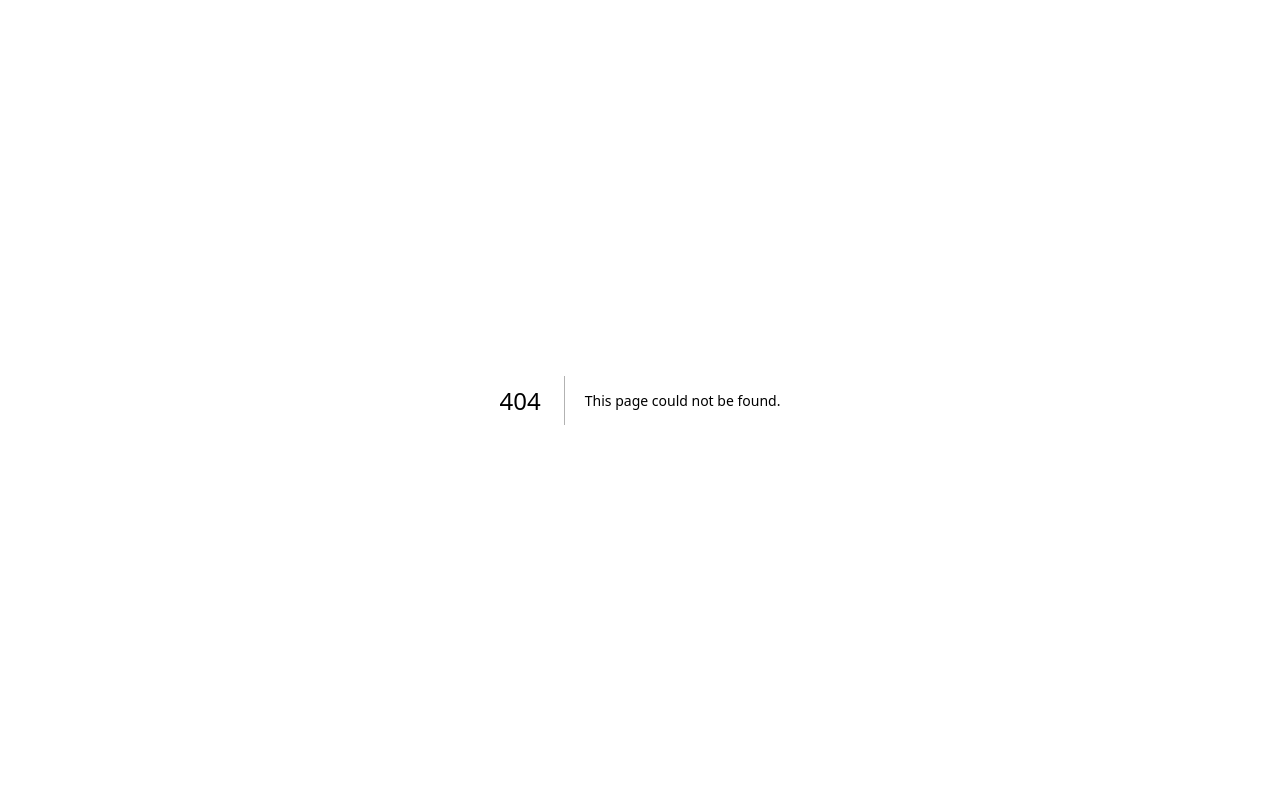
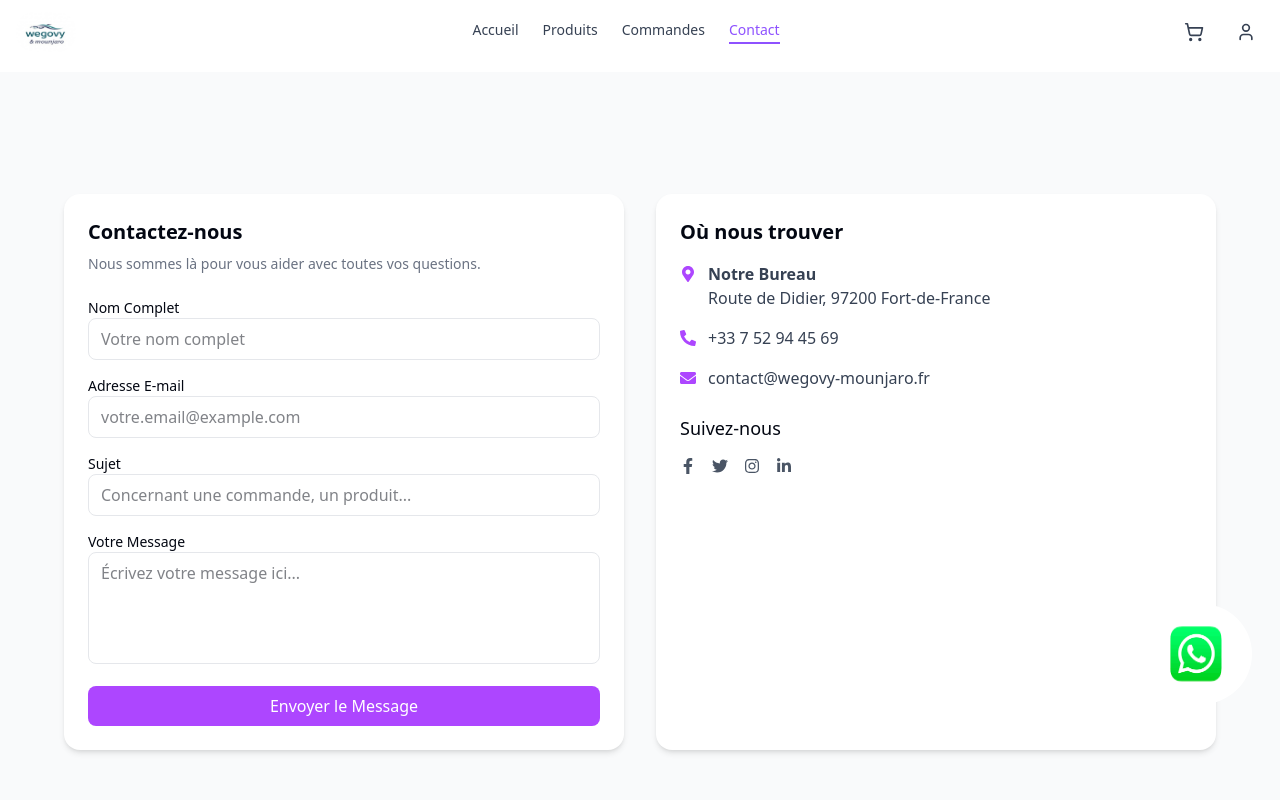
Before and after one commit to nonamebloc8/NextForm, a Next.js app in the folder front-end/: page /contact in a window 1280 px wide. Before the commit this address had no page. Shown: the top 800 px of the page. Built offline with nearby package versions, Linux system fonts and the light colour scheme.

Commit message:
fix burg

```diff
--- a/front-end/src/app/component/ContactForm.tsx
+++ b/front-end/src/app/component/ContactForm.tsx
@@ -9,7 +9,9 @@
     message: "",
   });
 
-  const handleChange = (e: React.ChangeEvent<HTMLInputElement | HTMLTextAreaElement>) => {
+  const handleChange = (
+    e: React.ChangeEvent<HTMLInputElement | HTMLTextAreaElement>
+  ) => {
     setFormData({
       ...formData,
       [e.target.name]: e.target.value,
@@ -18,8 +20,17 @@
 
   const handleSubmit = (e: React.FormEvent) => {
     e.preventDefault();
-    console.log("Données envoyées :", formData);
-    alert("Message envoyé !");
+
+    // 👉 Ici tu pourras plus tard appeler ton API
+    // await fetch("/api/contact", { method: "POST", body: ... })
+
+    // 👉 Reset des champs
+    setFormData({
+      name: "",
+      email: "",
+      subject: "",
+      message: "",
+    });
   };
 
   return (
@@ -28,6 +39,7 @@
       <p className="text-gray-500 mb-6 text-sm">
         Nous sommes là pour vous aider avec toutes vos questions.
       </p>
+
       <form onSubmit={handleSubmit} className="space-y-4">
         <div>
           <label className="block text-sm font-medium">Nom Complet</label>
--- a/front-end/src/app/component/NavBar.tsx
+++ b/front-end/src/app/component/NavBar.tsx
@@ -12,10 +12,10 @@
 };
 
 const navItems: NavItem[] = [
-  { name: 'Accueil', href: '/dashboard' },
-  { name: 'Produits', href: '/dashboard/produits' },
-  { name: 'Commandes', href: '/dashboard/commandes' },
-  { name: 'Contact', href: '/dashboard/contact' },
+  { name: 'Accueil', href: '/' },
+  { name: 'Produits', href: '/produits' },
+  { name: 'Commandes', href: '/commandes' },
+  { name: 'Contact', href: '/contact' },
 ];
 
 export default function Navbar() {
@@ -32,7 +32,7 @@
         <div className="mx-auto flex max-w-7xl items-center justify-between px-4 py-3">
           {/* Logo */}
           <div className="flex items-center">
-            <Link href="/dashboard">
+            <Link href="/">
               <img src="/Selection.jpeg" className="w-15 h-10 rounded-full" alt="logo" />
             </Link>
           </div>
@@ -59,7 +59,7 @@
           <div className="flex items-center gap-4">
             {/* Panier */}
             <Link
-              href="/dashboard/commandes"
+              href="/commandes"
               className="group rounded-full p-2 hover:bg-gray-100 transition-colors relative"
             >
               <ShoppingCart className="h-5 w-5 text-gray-700 group-hover:text-violet-500 transition-colors" />
--- a/front-end/src/app/dashboard/contact/page.tsx
+++ b/front-end/src/app/contact/page.tsx
@@ -1,6 +1,7 @@
 import WhatsAppButton from "@/app/component/WhatsAppButton";
-import ContactForm from "../../component/ContactForm";
-import ContactInfo from "../../component/ContactInfo";
+import ContactForm from "../component/ContactForm";
+import ContactInfo from "../component/ContactInfo";
+
 
 
 export default function ContactPage() {
--- a/front-end/src/app/dashboard/layout.tsx
+++ /dev/null
@@ -1,26 +0,0 @@
-"use client";
-
-import Footer from "../component/Footer";
-import Navbar from "../component/NavBar";
-import ProtectedRoute from "../component/ProtectedRoute";
-import ProtectedLayout from "../component/ProtectedRoute";
-import LoadingProvider from "../component/skeleton";
-import { CartProvider } from "../context/CartContext";
-
-
-
-export default function DashboardLayout({ children }: { children: React.ReactNode }) {
-  return (
-    <ProtectedRoute>
-      <ProtectedLayout>
-        <LoadingProvider>
-          <CartProvider>
-            <Navbar />
-            <main>{children}</main>
-            <Footer />
-          </CartProvider>
-        </LoadingProvider>
-      </ProtectedLayout>
-    </ProtectedRoute>
-  );
-}
--- a/front-end/src/app/dashboard/page.tsx
+++ /dev/null
@@ -1,16 +0,0 @@
-import Faq from "../component/Faq";
-import HeroSectionAnimated from "../component/HeroSection";
-import ProductsSection from "../component/ProductsSection";
-import Testimonials from "../component/Testimonials";
-import WhyChooseSection from "../component/WhyChooseSection";
-
-export default function Home() {
-  return (
-    <div className="p-5 flex flex-col gap-10 lg:mt-10">
-    <HeroSectionAnimated/>
-    <ProductsSection/>
-    <WhyChooseSection/>
-    <Testimonials/>
-    <Faq/>
-    </div>)
-}
--- a/front-end/src/app/layout.tsx
+++ b/front-end/src/app/layout.tsx
@@ -1,4 +1,8 @@
 import ClientLayout from "./component/ClientLayout";
+import Footer from "./component/Footer";
+import Navbar from "./component/NavBar";
+import LoadingProvider from "./component/skeleton";
+import { CartProvider } from "./context/CartContext";
 import "./globals.css";
 
 export default function RootLayout({ children }: { children: React.ReactNode }) {
@@ -6,7 +10,13 @@
     <html lang="fr">
       <body>
           <ClientLayout>
-            {children} {/* Login, register, public pages */}
+            <LoadingProvider>
+              <CartProvider>
+                <Navbar />
+                <main>{children}</main>
+                <Footer/>
+              </CartProvider>
+            </LoadingProvider>
           </ClientLayout>
       </body>
     </html>
--- a/front-end/src/app/page.tsx
+++ b/front-end/src/app/page.tsx
@@ -1,6 +1,17 @@
-"use client";
-import { redirect } from "next/navigation";
+import Faq from "./component/Faq";
+import HeroSectionAnimated from "./component/HeroSection";
+import ProductsSection from "./component/ProductsSection";
+import Testimonials from "./component/Testimonials";
+import WhyChooseSection from "./component/WhyChooseSection";
+
 
 export default function Home() {
-  redirect("/dashboard");
+  return (
+    <div className="p-5 flex flex-col gap-10 lg:mt-10">
+    <HeroSectionAnimated/>
+    <ProductsSection/>
+    <WhyChooseSection/>
+    <Testimonials/>
+    <Faq/>
+    </div>)
 }
--- a/front-end/src/app/dashboard/produits/page.tsx
+++ b/front-end/src/app/produits/page.tsx
@@ -1,9 +1,9 @@
 'use client';
 import React, { useEffect, useState } from 'react';
-import { FiltersBar } from '../../component/FiltersBar';
-import ProductCard from '../../component/ProductCard';
 import { motion } from 'framer-motion';
 import { Product } from '@/types/product';
+import { FiltersBar } from '../component/FiltersBar';
+import ProductCard from '../component/ProductCard';
 
 // Type Product
 // export type Product = {
--- a/front-end/src/app/register/page.tsx
+++ /dev/null
@@ -1,12 +0,0 @@
-import React from 'react'
-import RegisterPage from '../component/register'
-
-const page = () => {
-  return (
-    <div>
-      <RegisterPage/>
-    </div>
-  )
-}
-
-export default page
```
Also changed, not shown: front-end/src/app/login/page.tsx (deleted, +0 -12 lines), front-end/src/app/commandes/page.tsx (renamed from front-end/src/app/dashboard/commandes/page.tsx).
